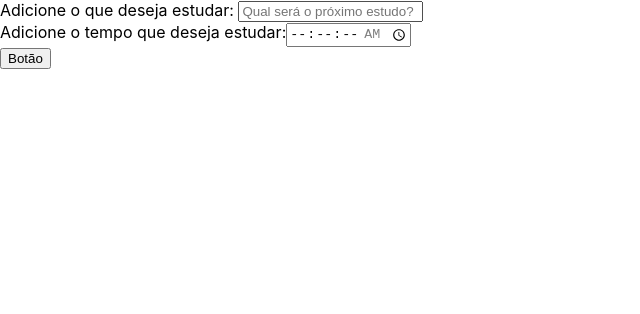
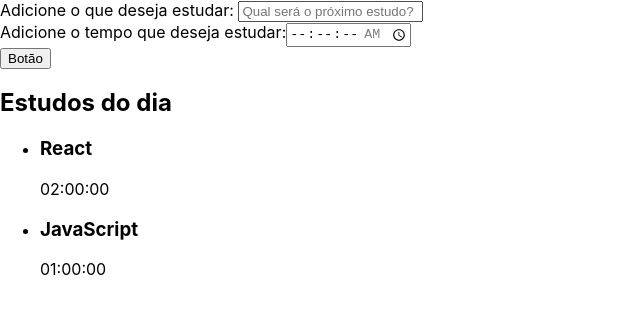
Before and after one commit to desireebarretti/alura-studies, a React (Create React App) app: page / in a window 1280 px wide. Shown: the top 314 px of the page, without its empty margins (0-640 px from the left). Built offline with nearby package versions, Linux system fonts and the light colour scheme.

Commit message:
Criando a lista de estudos

```diff
--- a/src/App.tsx
+++ b/src/App.tsx
@@ -1,12 +1,14 @@
 import React from 'react';
 import Botao from './componentes/Botao/Botao';
 import Formulario from './componentes/Formulario/Formulario';
+import Lista from './componentes/Lista/Lista';
 
 
 function App() {
   return (
     <div className="App">
       <Formulario />
+      <Lista />
     </div>
   );
 }
--- /dev/null
+++ b/src/componentes/Lista/Lista.tsx
@@ -0,0 +1,21 @@
+import React from "react";
+
+function Lista() {
+    return (
+        <aside>
+            <h2>Estudos do dia</h2>
+            <ul>
+                <li>
+                    <h3>React</h3>
+                    <span>02:00:00</span>
+                </li>
+                <li>
+                    <h3>JavaScript</h3>
+                    <span>01:00:00</span>
+                </li>
+            </ul>
+        </aside>
+    )
+}
+
+export default Lista;
```
